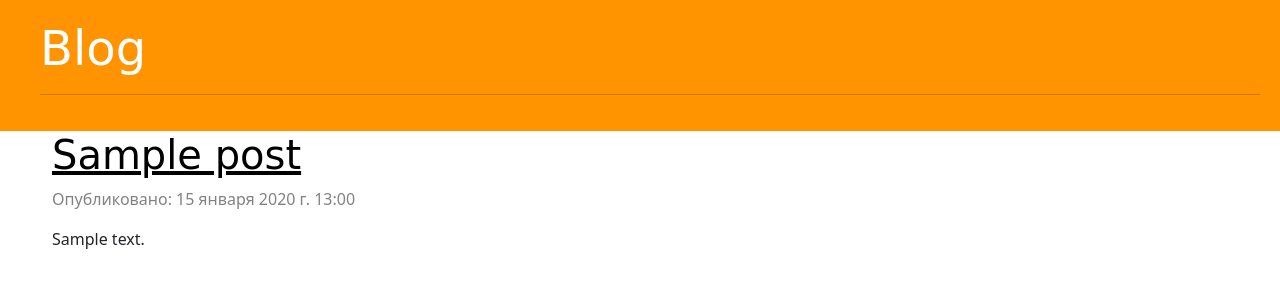
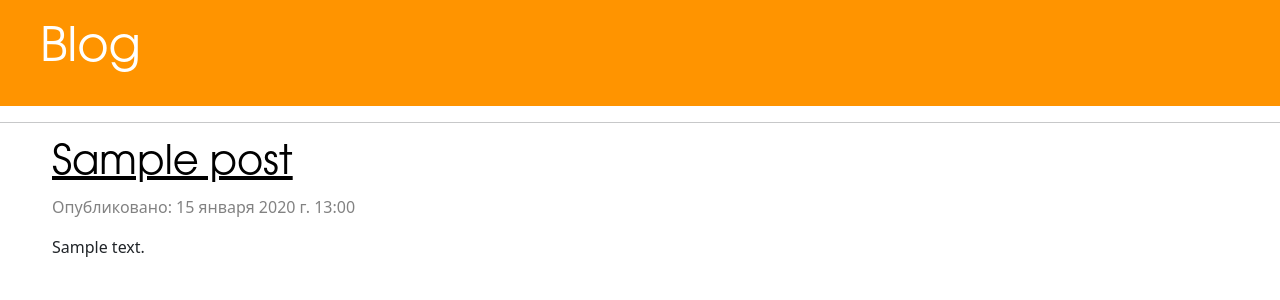
Before and after one commit to dmitry-v-vlasov/my-demo-blog, a Django app: page / in a window 1280 px wide. Shown: the top 300 px of the page. Run offline with Django 4.2, Linux system fonts and the light colour scheme; tables that the repository leaves empty hold one stand-in row (values such as "Sample post").

Commit message:
[BUGFIX] Blog styles

```diff
--- a/blog/static/css/blog.css
+++ b/blog/static/css/blog.css
@@ -15,7 +15,7 @@
 }
 
 h1, h2, h3, h4 {
-    font-family: 'Comic Sans MS', cursive;
+    font-family: Avantgarde, TeX Gyre Adventor, URW Gothic L, sans-serif;
 }
 
 .date {
--- a/blog/templates/blog/post_list.html
+++ b/blog/templates/blog/post_list.html
@@ -10,8 +10,9 @@
     <body>
         <div class="page-header">
             <h1><a href="/">Blog</a></h1>
-            <hr>
         </div>
+
+        <hr>
 
         <div class="content container">
             <div class="row">
```
